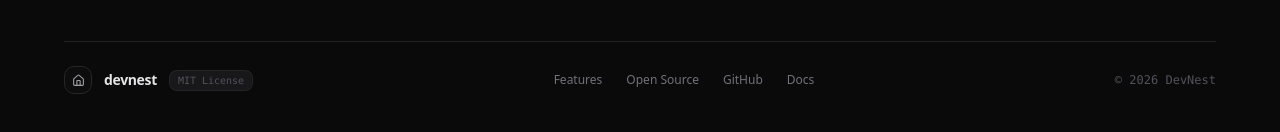
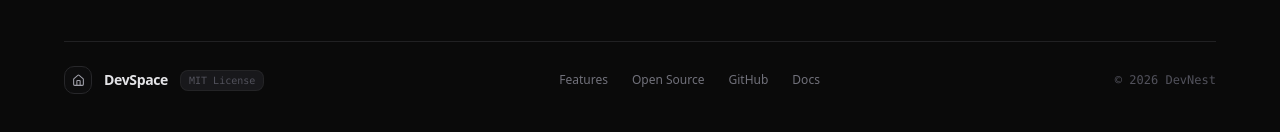
Before and after one commit to codezenashish/ryuk, a Next.js app: page / in a window 1280 px wide. Shown: the part 4375-4507 px from the top of the page. Built offline with nearby package versions, Linux system fonts and the light colour scheme.

Commit message:
fix: correct capitalization of 'DevSpace' in Footer component

```diff
--- a/src/components/layout/footer.tsx
+++ b/src/components/layout/footer.tsx
@@ -15,8 +15,8 @@ export default function Footer() {
           <div className="flex h-7 w-7 items-center justify-center rounded-lg border border-zinc-800 bg-zinc-900/30 text-zinc-400">
             <LuHouse size={13} />
           </div>
-          <span className="font-sans text-sm font-semibold tracking-tight text-zinc-200">
-            devnest
+          <span className=" text-sm font-semibold tracking-tight text-zinc-200">
+            DevSpace
           </span>
           <span className="rounded-md border border-zinc-800/80 bg-zinc-900 px-2 py-0.5 font-mono text-[10px] text-zinc-600">
             MIT License
```
